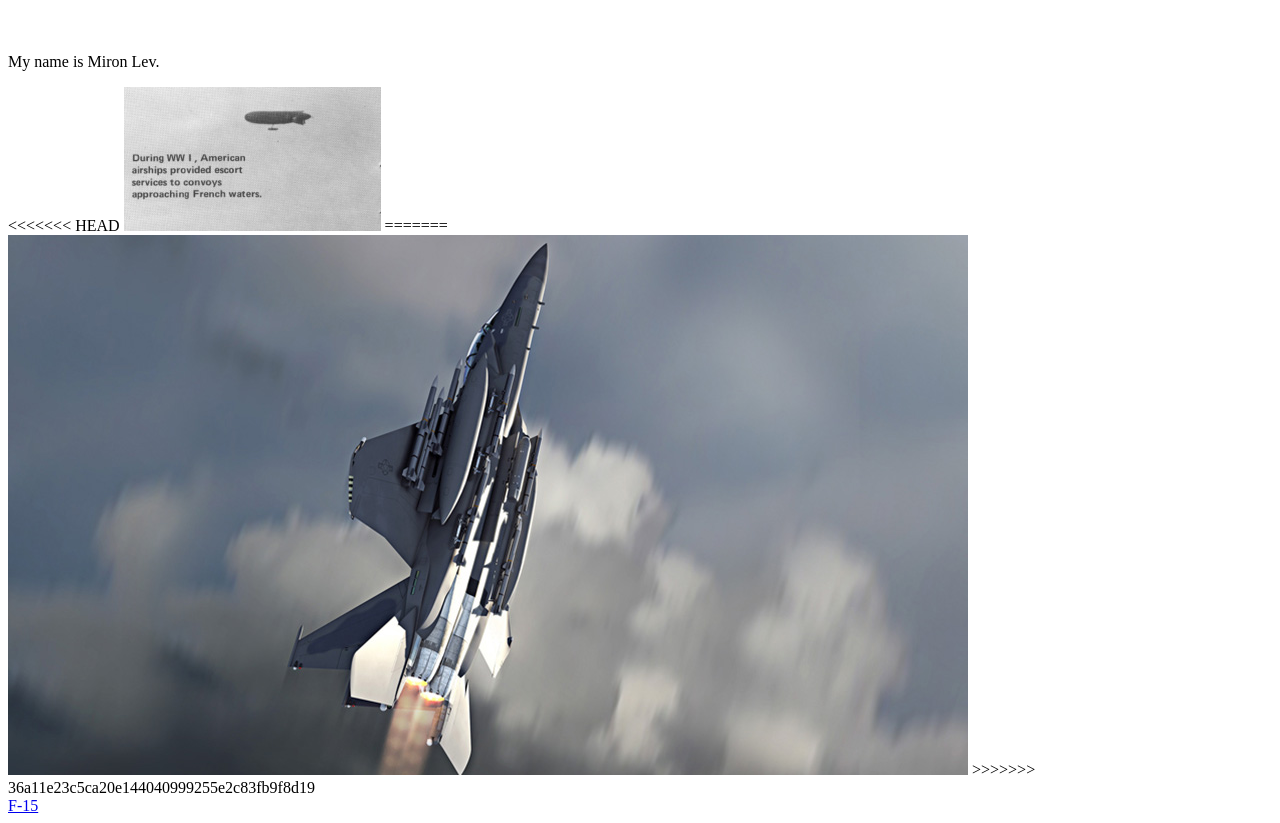
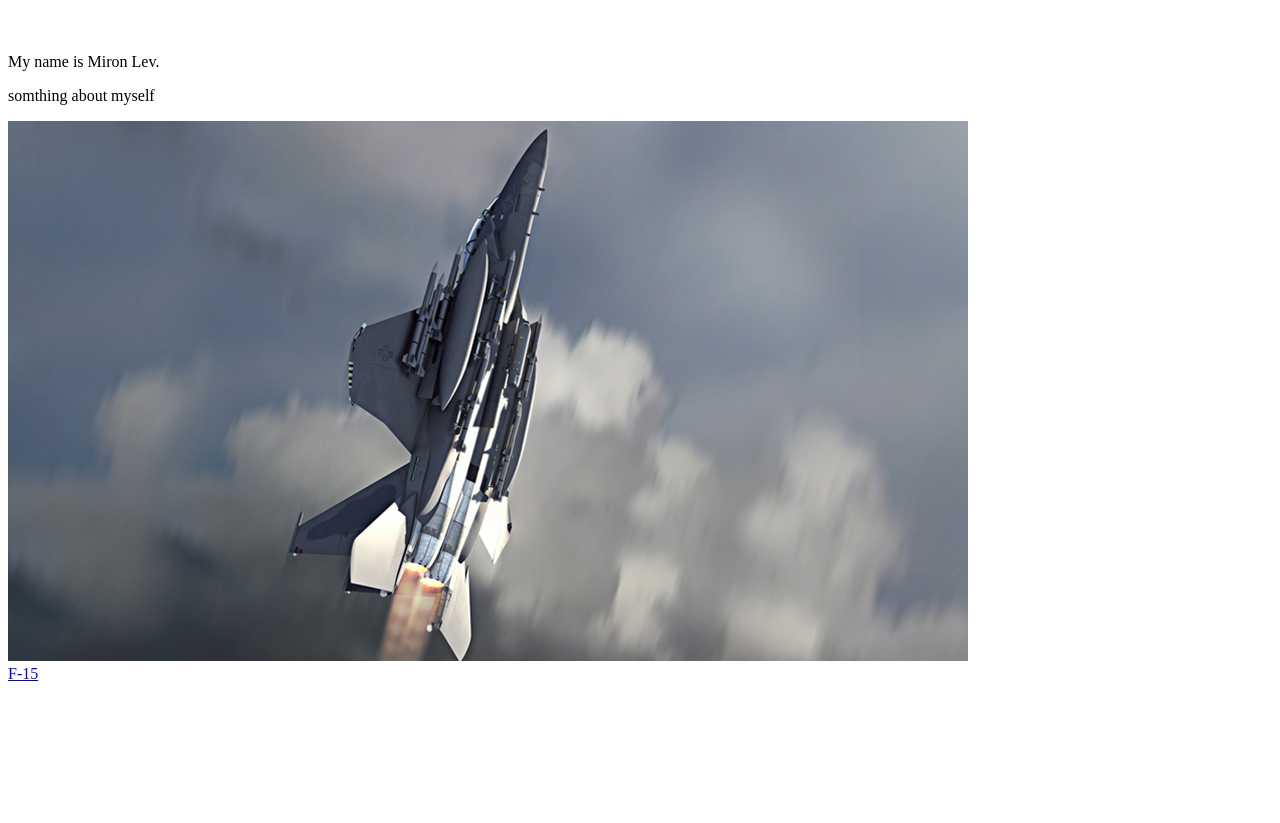
Before and after one commit to navalpostgraduateschool/se4003_fall_2024, a plain HTML site: page labs/lab_0/about_miron.html in a window 1280 px wide. Shown: the part 87-910 px from the top of the page. After the commit the page ends 800 px from the top, so only its background shows below. Drawn offline with Linux system fonts and the light colour scheme; files whose address does not match are found by name.

Commit message:
Update about_miron.html

```diff
--- a/labs/lab_0/about_miron.html
+++ b/labs/lab_0/about_miron.html
@@ -9,13 +9,14 @@
 	<h1>Hello World </h1> <br>
 <p>
 	My name is Miron Lev.
+
 </p>
-<<<<<<< HEAD
-<img src = "images/Blimp.PNG ">
-</img>
-=======
+<p>
+	somthing about myself
+
+</p>
+
 <img src = "images/MironF15.jpeg ">
->>>>>>> 36a11e23c5ca20e144040999255e2c83fb9f8d19
 <br>
 <a href = "https://www.boeing.com/defense/f-15ex#about" > F-15 </a>
 
```
